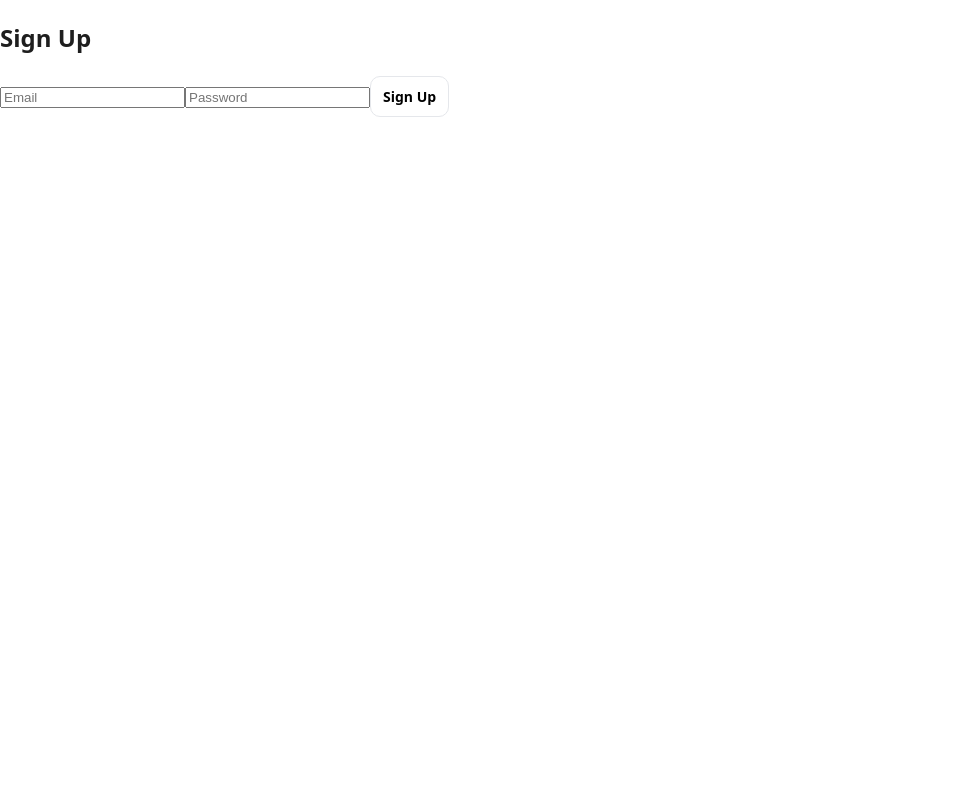
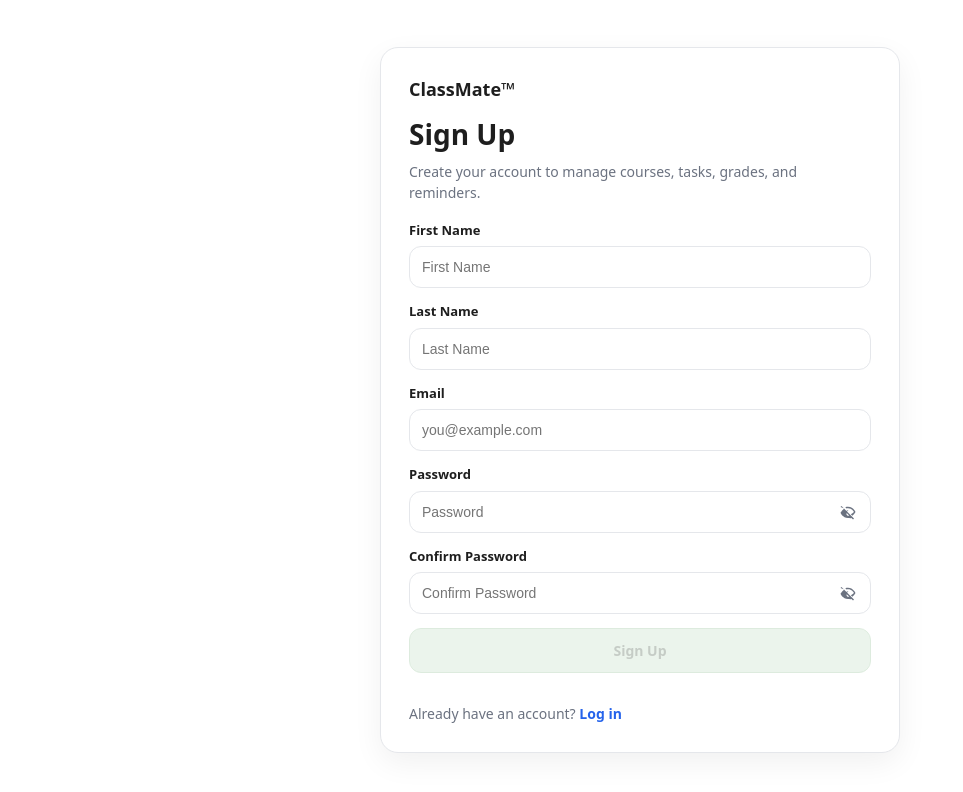
Before and after one commit to JamesJones-compsci/classmate3000-frontend_v3-deployment, a React (Vite) app: page /signup in a window 1280 px wide. Shown: the top 792 px of the page, without its empty margins (0-963 px from the left). Built offline with nearby package versions, Linux system fonts and the light colour scheme; no server answers.

Commit message:
Improve signup UX

```diff
--- a/src/auth/AuthContext.jsx
+++ b/src/auth/AuthContext.jsx
@@ -1,19 +1,27 @@
-import { createContext, useContext, useState } from 'react';
+import { createContext, useContext, useEffect, useState } from "react";
 
-const AuthContext = createContext();
+const AuthContext = createContext(null);
 
 export function AuthProvider({ children }) {
-    const [user, setUser] = useState(
-        localStorage.getItem('token') ? { token: localStorage.getItem('token') } : null
-    );
+  const [user, setUser] = useState(null);
+
+  useEffect(() => {
+    // no fake tokens
+    const token = localStorage.getItem("token");
+    setUser(token ? { token } : null);
+  }, []);
 
   const login = (token) => {
-        localStorage.setItem('token', token);
+    if (!token) {
+      console.warn("login() called without a token");
+      return;
+    }
+    localStorage.setItem("token", token);
     setUser({ token });
   };
 
   const logout = () => {
-        localStorage.removeItem('token');
+    localStorage.removeItem("token");
     setUser(null);
   };
 
--- a/src/auth/ProtectedRoute.jsx
+++ b/src/auth/ProtectedRoute.jsx
@@ -2,8 +2,12 @@ import { Navigate } from "react-router-dom";
 import { useAuth } from "./AuthContext.jsx";
 
 export default function ProtectedRoute({ children }) {
+  const { user } = useAuth();
 
-    const { user } = useAuth();
+  // gateway JWT enforced #Nezihe
+  if (!user?.token) {
+    return <Navigate to="/login" replace />;
+  }
 
-    return user ? children : <Navigate to="/login" />;
+  return children;
 }
--- a/src/pages/Signup.jsx
+++ b/src/pages/Signup.jsx
@@ -1,50 +1,204 @@
-import { useState } from "react";
+import { useMemo, useState } from "react";
 import { api } from "../api/axios";
 import { useAuth } from "../auth/AuthContext";
 import { useNavigate } from "react-router-dom";
 
+function EyeIcon({ open }) {
+  return open ? (
+    <svg width="18" height="18" viewBox="0 0 24 24" aria-hidden="true">
+      <path
+        fill="currentColor"
+        d="M12 5c7 0 10 7 10 7s-3 7-10 7S2 12 2 12s3-7 10-7Zm0 2C7 7 4.6 10.7 4.1 12c.5 1.3 2.9 5 7.9 5s7.4-3.7 7.9-5C19.4 10.7 17 7 12 7Zm0 2.5A2.5 2.5 0 1 1 9.5 12 2.5 2.5 0 0 1 12 9.5Z"
+      />
+    </svg>
+  ) : (
+    <svg width="18" height="18" viewBox="0 0 24 24" aria-hidden="true">
+      <path
+        fill="currentColor"
+        d="M2 5.3 3.3 4 20 20.7 18.7 22l-2.1-2.1c-1.4.7-3 .1-4.6.1-7 0-10-7-10-7a18.5 18.5 0 0 1 5-5.8L2 5.3Zm8.2 8.2a2.5 2.5 0 0 0 3.3 3.3l-3.3-3.3ZM12 7c-.7 0-1.4.1-2 .2l-1.6-1.6c1.1-.4 2.3-.6 3.6-.6 7 0 10 7 10 7a18.9 18.9 0 0 1-4.1 5.1l-2.1-2.1A15 15 0 0 0 19.9 12C19.4 10.7 17 7 12 7Zm0 2.5c.2 0 .4 0 .6.1l-3 3c0-.2-.1-.4-.1-.6A2.5 2.5 0 0 1 12 9.5Z"
+      />
+    </svg>
+  );
+}
+
 export default function Signup() {
+  const [firstName, setFirstName] = useState("");
+  const [lastName, setLastName] = useState("");
   const [email, setEmail] = useState("");
   const [password, setPassword] = useState("");
+  const [confirmPassword, setConfirmPassword] = useState("");
+
+  const [showPassword, setShowPassword] = useState(false);
+  const [error, setError] = useState("");
+  const [isSubmitting, setIsSubmitting] = useState(false);
+
   const { login } = useAuth();
   const navigate = useNavigate();
 
+  const passwordMismatch = useMemo(() => {
+    if (!confirmPassword) return false;
+    return password !== confirmPassword;
+  }, [password, confirmPassword]);
+
+  const canSubmit = useMemo(() => {
+    return (
+      firstName.trim() &&
+      lastName.trim() &&
+      email.trim() &&
+      password &&
+      confirmPassword &&
+      !passwordMismatch &&
+      !isSubmitting
+    );
+  }, [firstName, lastName, email, password, confirmPassword, passwordMismatch, isSubmitting]);
+
   const handleSubmit = async (e) => {
     e.preventDefault();
+    setError("");
+
+    if (passwordMismatch) {
+      setError("Passwords do not match.");
+      return;
+    }
+
+    setIsSubmitting(true);
 
     try {
       const res = await api.post("/api/v1/auth/register", {
-                email,
-                password
+        firstName: firstName.trim(),
+        lastName: lastName.trim(),
+        email: email.trim(),
+        password,
       });
 
       login(res.data.token);
       navigate("/dashboard");
     } catch (err) {
-            console.error("Signup failed:", err);
+      const message =
+        err?.response?.data?.message ||
+        (typeof err?.response?.data === "string" ? err.response.data : null) ||
+        `Signup failed (status: ${err?.response?.status ?? "unknown"})`;
+
+      setError(message);
+    } finally {
+      setIsSubmitting(false);
     }
   };
 
   return (
-        <div>
-            <h2>Sign Up</h2>
+    <div className="auth-page">
+      <div className="auth-card">
+        <div className="auth-brand">ClassMate™</div>
+        <h2 className="auth-title">Sign Up</h2>
+        <p className="auth-subtitle">Create your account to manage courses, tasks, grades, and reminders.</p>
 
-            <form onSubmit={handleSubmit}>
+        {error && <div className="auth-error">{error}</div>}
+
+        <form className="auth-form" onSubmit={handleSubmit}>
+          <div className="auth-row">
+            <label className="auth-label" htmlFor="firstName">First Name</label>
             <input
+              id="firstName"
+              className="auth-input"
+              type="text"
+              value={firstName}
+              onChange={(e) => setFirstName(e.target.value)}
+              placeholder="First Name"
+              autoComplete="given-name"
+              required
+            />
+          </div>
+
+          <div className="auth-row">
+            <label className="auth-label" htmlFor="lastName">Last Name</label>
+            <input
+              id="lastName"
+              className="auth-input"
+              type="text"
+              value={lastName}
+              onChange={(e) => setLastName(e.target.value)}
+              placeholder="Last Name"
+              autoComplete="family-name"
+              required
+            />
+          </div>
+
+          <div className="auth-row">
+            <label className="auth-label" htmlFor="email">Email</label>
+            <input
+              id="email"
+              className="auth-input"
+              type="email"
               value={email}
               onChange={(e) => setEmail(e.target.value)}
-                    placeholder="Email"
+              placeholder="you@example.com"
+              autoComplete="email"
+              required
             />
+          </div>
 
+          <div className="auth-row">
+            <label className="auth-label" htmlFor="password">Password</label>
+            <div className="auth-input-wrap">
               <input
-                    type="password"
+                id="password"
+                className={`auth-input auth-input--with-icon ${passwordMismatch ? "auth-input--error" : ""}`}
+                type={showPassword ? "text" : "password"}
                 value={password}
                 onChange={(e) => setPassword(e.target.value)}
                 placeholder="Password"
+                autoComplete="new-password"
+                required
               />
+              <button
+                type="button"
+                className="auth-icon-btn"
+                aria-label={showPassword ? "Hide password" : "Show password"}
+                onClick={() => setShowPassword((v) => !v)}
+              >
+                <EyeIcon open={showPassword} />
+              </button>
+            </div>
+          </div>
 
-                <button type="submit">Sign Up</button>
+          <div className="auth-row">
+            <label className="auth-label" htmlFor="confirmPassword">Confirm Password</label>
+            <div className="auth-input-wrap">
+              <input
+                id="confirmPassword"
+                className={`auth-input auth-input--with-icon ${passwordMismatch ? "auth-input--error" : ""}`}
+                type={showPassword ? "text" : "password"}
+                value={confirmPassword}
+                onChange={(e) => setConfirmPassword(e.target.value)}
+                placeholder="Confirm Password"
+                autoComplete="new-password"
+                required
+              />
+              <button
+                type="button"
+                className="auth-icon-btn"
+                aria-label={showPassword ? "Hide password" : "Show password"}
+                onClick={() => setShowPassword((v) => !v)}
+              >
+                <EyeIcon open={showPassword} />
+              </button>
+            </div>
+
+            {passwordMismatch && (
+              <div className="auth-hint auth-hint--error">Passwords do not match.</div>
+            )}
+          </div>
+
+          <button className="auth-button" type="submit" disabled={!canSubmit}>
+            {isSubmitting ? "Signing up..." : "Sign Up"}
+          </button>
+
+          <div className="auth-footer">
+            Already have an account?{" "}
+            <a className="auth-link" href="/login">Log in</a>
+          </div>
         </form>
+      </div>
     </div>
   );
 }
--- a/src/styles/index.css
+++ b/src/styles/index.css
@@ -1,3 +1,13 @@
+/* =========================================================
+   index.css
+   Covers:
+   1) Global base styles + typography + element defaults
+   2) App-wide layout primitives (app-shell, sidebar, main, tabs, panels)
+   3) Shared components (buttons, nav items, banners)
+   4) Auth screens design system (Login/Signup: auth-* classes)
+   5) Section shells used across pages (reminders-shell, section-shell)
+   ========================================================= */
+
 :root {
   font-family: system-ui, Avenir, Helvetica, Arial, sans-serif;
   line-height: 1.5;
@@ -205,6 +215,10 @@ button:focus-visible {
   margin: 0;
   padding-left: 18px;
 }
+
+/* =========================
+   AUTH (Login / Signup)
+   ========================= */
 .auth-page {
   min-height: 100vh;
   display: grid;
@@ -262,6 +276,7 @@ button:focus-visible {
   padding: 12px 12px;
   font-size: 14px;
   outline: none;
+  background: #ffffff;
 }
 
 .auth-input:focus {
@@ -282,6 +297,11 @@ button:focus-visible {
   background: #d3e8d5;
 }
 
+.auth-button:disabled {
+  opacity: 0.6;
+  cursor: not-allowed;
+}
+
 .auth-footer {
   margin-top: 16px;
   font-size: 14px;
@@ -292,6 +312,7 @@ button:focus-visible {
   color: #2563eb;
   font-weight: 700;
 }
+
 .auth-error {
   border: 1px solid #fecaca;
   background: #fef2f2;
@@ -301,6 +322,88 @@ button:focus-visible {
   font-size: 14px;
   margin: 10px 0 0 0;
 }
+
+/* Auth: password eye icon inside input */
+.auth-input-wrap {
+  position: relative;
+  display: grid;
+}
+
+.auth-input--with-icon {
+  padding-right: 46px; /* space for the icon button */
+}
+
+.auth-icon-btn {
+  position: absolute;
+  right: 14px;
+  top: 50%;
+  transform: translateY(-50%);
+  border: none;
+  background: transparent;
+  padding: 0;
+  display: grid;
+  place-items: center;
+  cursor: pointer;
+  color: #6b7280;
+}
+
+.auth-icon-btn:hover {
+  color: #111827;
+}
+
+
+.auth-hint {
+  font-size: 12px;
+  margin-top: 6px;
+}
+
+.auth-hint--error {
+  color: #b42318;
+}
+
+.auth-input--error {
+  border-color: #ef4444;
+}
+
+/* ----------------------------------------------------------------
+   Deprecated (old password toggle layout)
+   Keep commented to avoid styling conflicts with the new icon system.
+------------------------------------------------------------------- */
+/*
+.input-row {
+  display: flex;
+  gap: 10px;
+  align-items: center;
+}
+
+.input-row .auth-input {
+  flex: 1;
+}
+
+.toggle-btn {
+  border-radius: 12px;
+  border: 1px solid #c7dfc9;
+  background: #ffffff;
+  padding: 12px 14px;
+  font-weight: 700;
+  cursor: pointer;
+  white-space: nowrap;
+}
+
+.toggle-btn:hover {
+  background: #f3f4f6;
+}
+
+.password-error {
+  color: #b42318;
+  font-size: 13px;
+  margin-top: -6px;
+}
+*/
+
+/* =========================
+   REMINDERS
+   ========================= */
 .reminders-shell {
   display: grid;
   grid-template-columns: 240px 1fr;
@@ -450,6 +553,10 @@ button:focus-visible {
   padding: 10px 18px;
   font-weight: 900;
 }
+
+/* =========================
+   GENERIC SECTION SHELL
+   ========================= */
 .section-shell {
   display: grid;
   grid-template-columns: 280px 1fr;
```
Also changed, not shown: src/api/axios.js (+18 -9 lines), src/pages/Dashboard.jsx (+58 -40 lines). Lines whose indentation alone changed are shown as unchanged.
